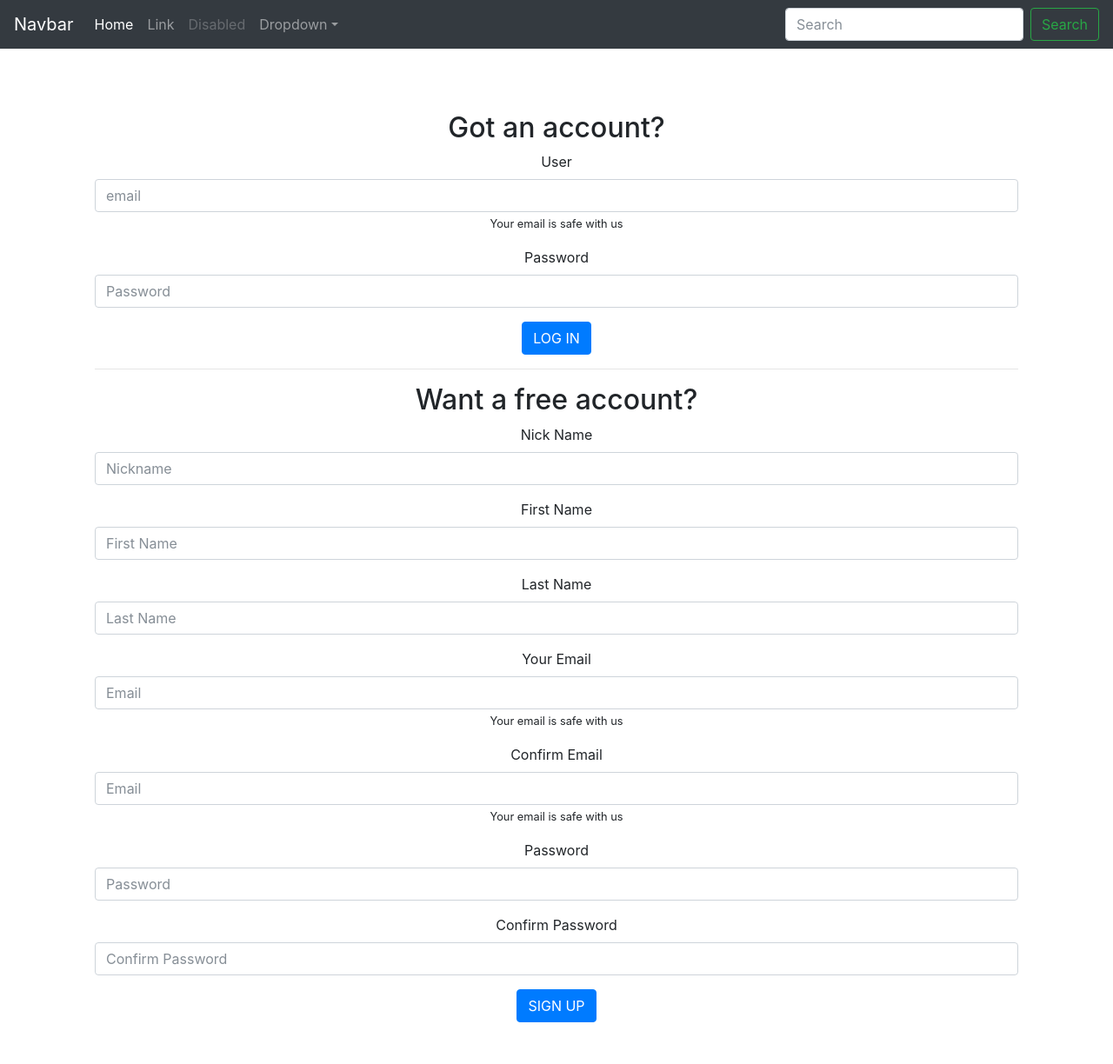
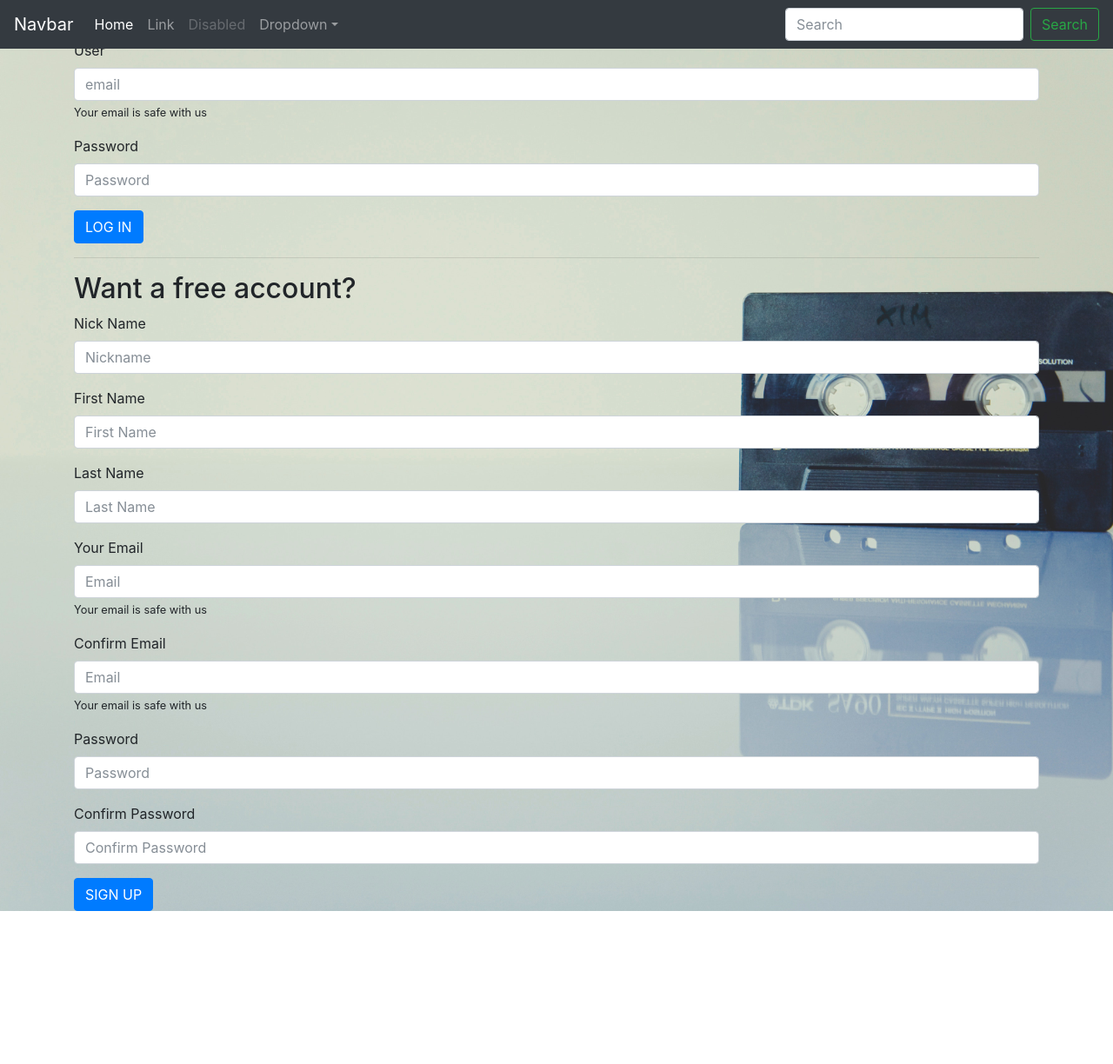
Before and after one commit to ismailshuaau/dhivehi_podcast, a PHP site: page /register.php in a window 1280 px wide. Shown: the whole page at 87% size. After the commit the page ends 1048 px from the top, so only its background shows below. Run offline with PHP 8.4, Linux system fonts and the light colour scheme; some libraries are stand-ins or nearby versions.

Commit message:
css style

```diff
--- /dev/null
+++ b/assets/css/style.css
@@ -0,0 +1,7 @@
+.background {
+    background-image: url(../images/bg.jpg);
+    background-position: center;
+    background-size: cover;
+    height: 100%;
+    width: 100%
+}
--- a/register.php
+++ b/register.php
@@ -27,12 +27,12 @@
 
     <!-- Bootstrap core CSS -->
     <link rel="stylesheet" href="https://maxcdn.bootstrapcdn.com/bootstrap/4.0.0-beta.2/css/bootstrap.min.css" integrity="sha384-PsH8R72JQ3SOdhVi3uxftmaW6Vc51MKb0q5P2rRUpPvrszuE4W1povHYgTpBfshb" crossorigin="anonymous">
-
     <!-- Custom styles for this template -->
-    <link href="starter-template.css" rel="stylesheet">
+    <!-- <link href="starter-template.css" rel="stylesheet"> -->
+    <link rel="stylesheet" href="assets/css/style.css">
   </head>
 
-  <body>
+  <body class="background">
 
     <nav class="navbar navbar-expand-md navbar-dark bg-dark fixed-top">
       <a class="navbar-brand" href="#">Navbar</a>
@@ -68,8 +68,7 @@
     </nav>
 
     <main role="main" class="container">
-
-      <div class="starter-template">
+      <div>
         <div id="inputContainer">
 
       		<form id="loginForm" action="register.php" method="POST">
```
Also changed, not shown: assets/images/bg.jpg (added).
